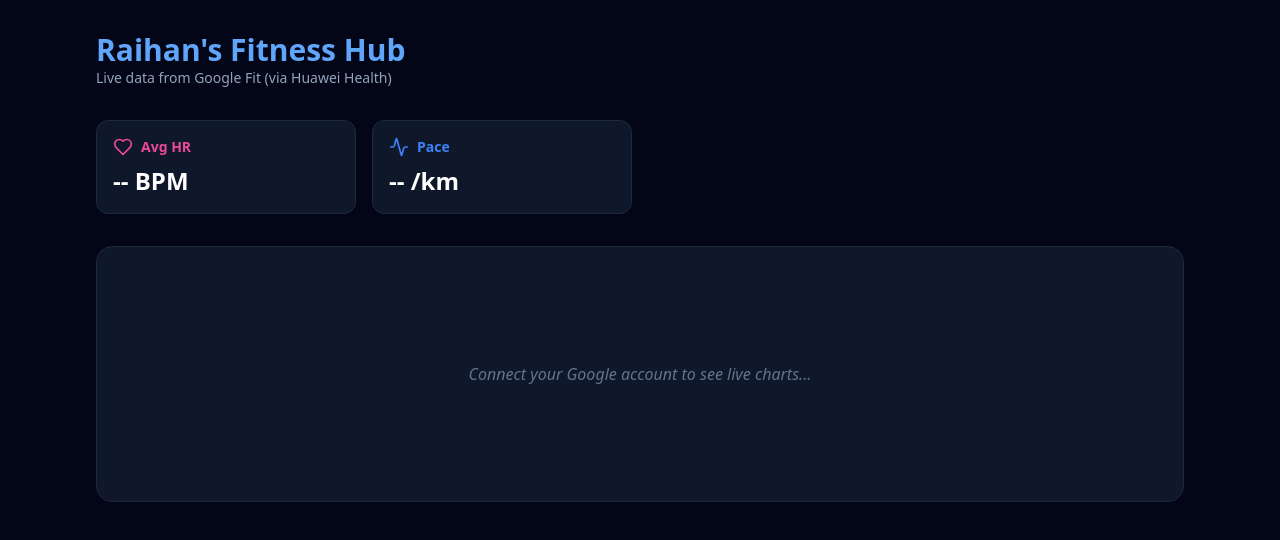
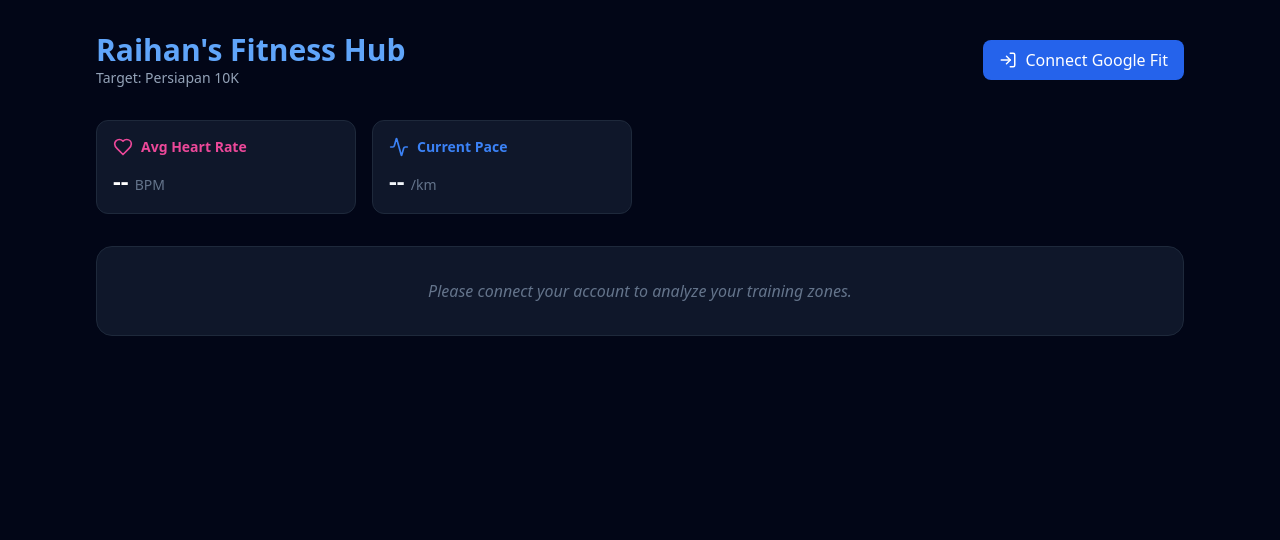
Before and after one commit to raihanr7/fitness-live-dashboard, a Next.js app: page / in a window 1280 px wide. Shown: the top 540 px of the page. Built offline with nearby package versions, Linux system fonts and the light colour scheme; no server answers.

Commit message:
Enhance dashboard with Google Fit integration

```diff
--- a/app/page.tsx
+++ b/app/page.tsx
@@ -1,32 +1,68 @@
-import React from 'react';
-import { Activity, Heart, Zap, Timer } from 'lucide-react';
+'use client';
+import { signIn, signOut, useSession } from "next-auth/react";
+import { Activity, Heart, User, LogIn, LogOut } from 'lucide-react';
+import { useEffect, useState } from "react";
 
 export default function Dashboard() {
+  const { data: session } = useSession();
+  const [stats, setStats] = useState({ hr: '--', pace: '--' });
+
+  // Fungsi buat narik data dari Google Fit setelah login
+  useEffect(() => {
+    if (session) {
+      // Di sini nanti panggil API Google Fit
+      // Untuk sementara kita simulasikan data masuk
+      setStats({ hr: '162', pace: '5:30' });
+    }
+  }, [session]);
+
   return (
     <main className="p-8 max-w-6xl mx-auto">
-      <header className="mb-8">
-        <h1 className="text-3xl font-bold text-blue-400">Raihan's Fitness Hub</h1>
-        <p className="text-slate-400 text-sm">Live data from Google Fit (via Huawei Health)</p>
+      <header className="flex justify-between items-center mb-8">
+        <div>
+          <h1 className="text-3xl font-bold text-blue-400">Raihan's Fitness Hub</h1>
+          <p className="text-slate-400 text-sm">Target: Persiapan 10K</p>
+        </div>
+
+        {!session ? (
+          <button onClick={() => signIn('google')} className="flex items-center gap-2 bg-blue-600 hover:bg-blue-700 px-4 py-2 rounded-lg font-medium transition">
+            <LogIn size={18} /> Connect Google Fit
+          </button>
+        ) : (
+          <button onClick={() => signOut()} className="flex items-center gap-2 bg-slate-800 hover:bg-slate-700 px-4 py-2 rounded-lg font-medium transition text-slate-300">
+            <LogOut size={18} /> Disconnect
+          </button>
+        )}
       </header>
 
       <div className="grid grid-cols-1 md:grid-cols-4 gap-4 mb-8">
-        {/* Card Placeholder */}
         <div className="bg-slate-900 p-4 rounded-xl border border-slate-800">
           <div className="flex items-center gap-2 text-pink-500 mb-2">
-            <Heart size={20} /> <span className="font-semibold text-sm">Avg HR</span>
+            <Heart size={20} /> <span className="font-semibold text-sm">Avg Heart Rate</span>
           </div>
-          <p className="text-2xl font-bold">-- BPM</p>
+          <p className="text-2xl font-bold">{stats.hr} <span className="text-sm font-normal text-slate-500">BPM</span></p>
         </div>
         <div className="bg-slate-900 p-4 rounded-xl border border-slate-800">
           <div className="flex items-center gap-2 text-blue-500 mb-2">
-            <Activity size={20} /> <span className="font-semibold text-sm">Pace</span>
+            <Activity size={20} /> <span className="font-semibold text-sm">Current Pace</span>
           </div>
-          <p className="text-2xl font-bold">-- /km</p>
+          <p className="text-2xl font-bold text-slate-100">{stats.pace} <span className="text-sm font-normal text-slate-500">/km</span></p>
         </div>
       </div>
 
-      <div className="bg-slate-900 p-6 rounded-2xl border border-slate-800 h-64 flex items-center justify-center">
-        <p className="text-slate-500 italic">Connect your Google account to see live charts...</p>
+      <div className="bg-slate-900 p-8 rounded-2xl border border-slate-800 text-center">
+        {!session ? (
+          <p className="text-slate-500 italic">Please connect your account to analyze your training zones.</p>
+        ) : (
+          <div className="text-left">
+            <h3 className="text-lg font-semibold mb-4 flex items-center gap-2"><User size={20} className="text-blue-400" /> Training Analysis</h3>
+            <div className="bg-blue-500/10 border border-blue-500/20 p-4 rounded-lg">
+              <p className="text-blue-200 text-sm italic">
+                "Berdasarkan data lari terakhir, kamu menghabiskan 45 menit di zona aerobik. Bagus untuk persiapan endurance 10K kamu!"
+              </p>
+            </div>
+          </div>
+        )}
       </div>
     </main>
   );
```
